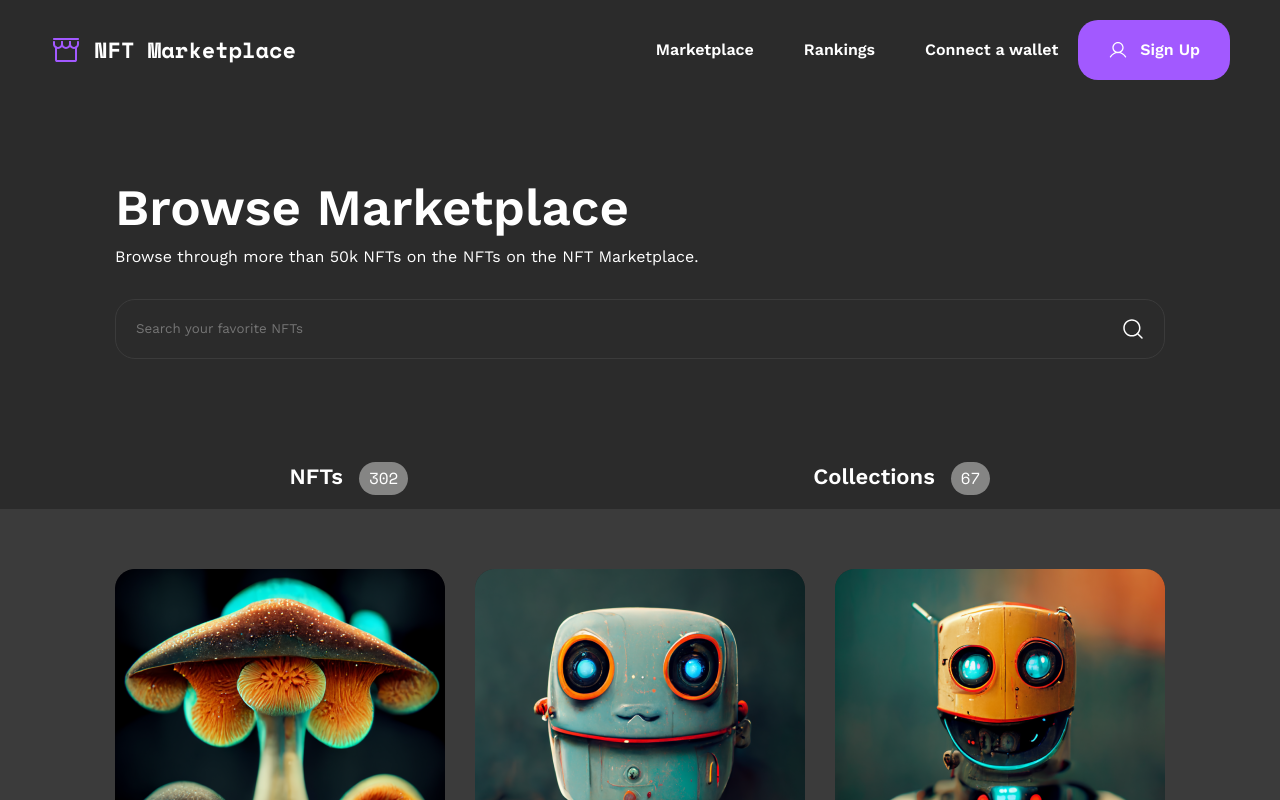
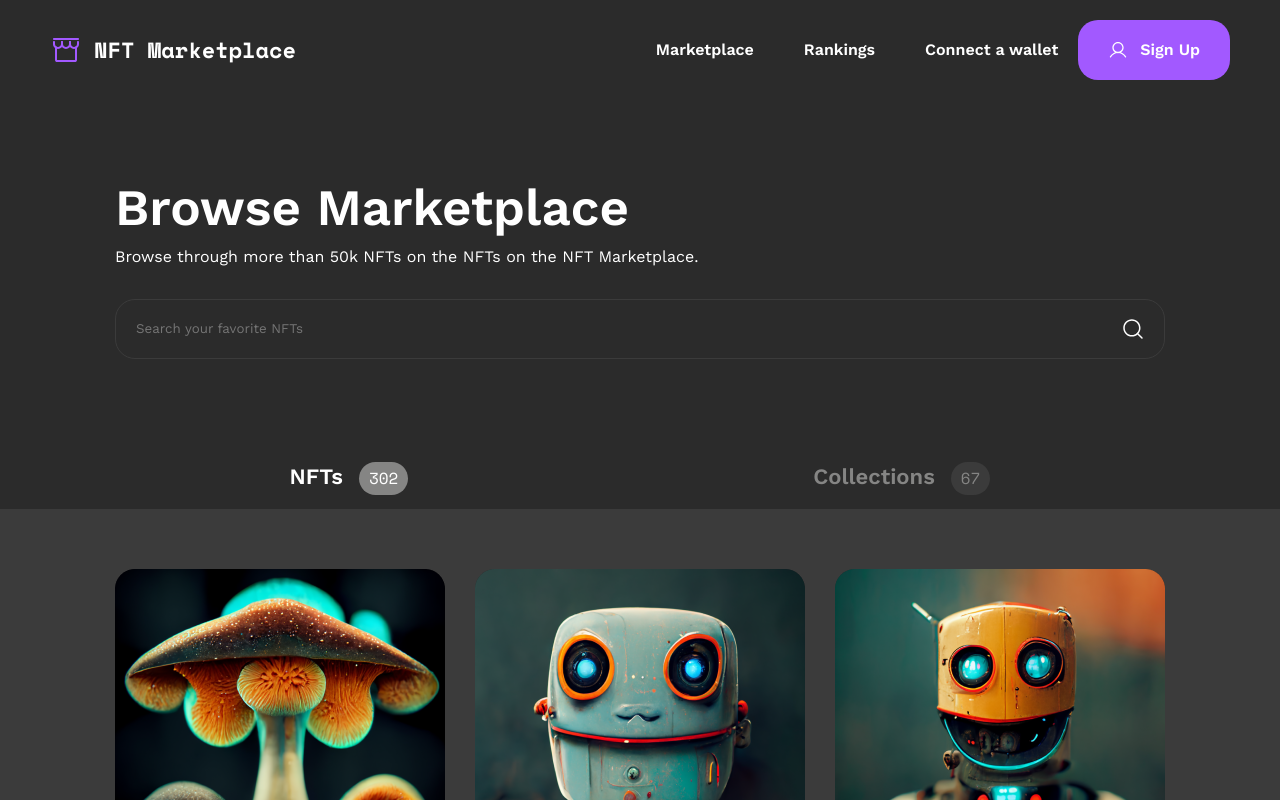
Before and after one commit to limlimjo/responsive_prac, a React (Vite) app in the folder week2/: page / in a window 1280 px wide. Shown: the top 800 px of the page. Built offline with nearby package versions, Linux system fonts and the light colour scheme.

Commit message:
[add] week2 categoryMenu 부분 활성화/비활성화 스타일 작업

```diff
--- a/week2/src/assets/styles/reset.scss
+++ b/week2/src/assets/styles/reset.scss
@@ -46,3 +46,8 @@ table {
 	border-collapse: collapse;
 	border-spacing: 0;
 }
+
+a {
+    color:inherit;
+    text-decoration:none;
+}
--- a/week2/src/pages/index/index.tsx
+++ b/week2/src/pages/index/index.tsx
@@ -4,10 +4,17 @@ import styles from './styles/index.module.scss';
 import Intro from './components/Intro';
 import Card from './components/Card';
 import { nftData } from '../../data/dummyData';
+import { useState } from 'react';
 
 const CARD_LIST = nftData;
 
 const index = () => {
+
+  const [activeCategoryMenu, setActiveCategoryMenu] = useState('NFTs');
+
+  const handleMenuClick = (categoryMenu) => {
+    setActiveCategoryMenu(categoryMenu);
+  }
 
   return (
     <div className={styles.page}>
@@ -17,14 +24,22 @@ const index = () => {
       <Intro/>
       {/* 카테고리 */}
       <div className={styles.page__category}>
-        <div className={styles.page__category__menu}>
+        <a href="#"
+          className={`${styles.page__category__menu}
+                      ${activeCategoryMenu === 'NFTs' ? styles.active : styles.inactive}`}
+          onClick={() => handleMenuClick('NFTs')}
+        >
           <p>NFTs</p>
           <span>302</span>
-        </div>
-        <div className={styles.page__category__menu}>
+        </a>
+        <a href="#"
+          className={`${styles.page__category__menu}
+                      ${activeCategoryMenu === 'Collections' ? styles.active : styles.inactive}`}
+            onClick={() => handleMenuClick('Collections')}
+          >
           <p>Collections</p>
           <span>67</span>
-        </div>
+        </a>
       </div>
       {/* 카드 UI */}
       <Card data={CARD_LIST} />
--- a/week2/src/pages/index/styles/index.module.scss
+++ b/week2/src/pages/index/styles/index.module.scss
@@ -7,12 +7,11 @@
         align-items: center;
         margin: 10px 115px 0px 115px;
         height: 60px;
-        color: $color-text-basic;
 
         &__menu {
             display: flex;
             gap: 16px;
-            margin: 14.5px 202.5px;
+            padding: 14.5px 202.5px;
 
             p {
                 @include H5-WorkSans;
@@ -21,9 +20,21 @@
             span {
                 padding: 5px 10px;
                 border-radius: 20px;
-                background-color: $color-caption-label-text;
                 @include Base-SpaceMono;
+            }
+
+            &.active {
                 color: $color-text-basic;
+                span {
+                    background-color: $color-caption-label-text;
+                }
+            }
+
+            &.inactive {
+                color: $color-caption-label-text;
+                span {
+                    background-color: $color-background-secondary;
+                }
             }
         }
     }
```
